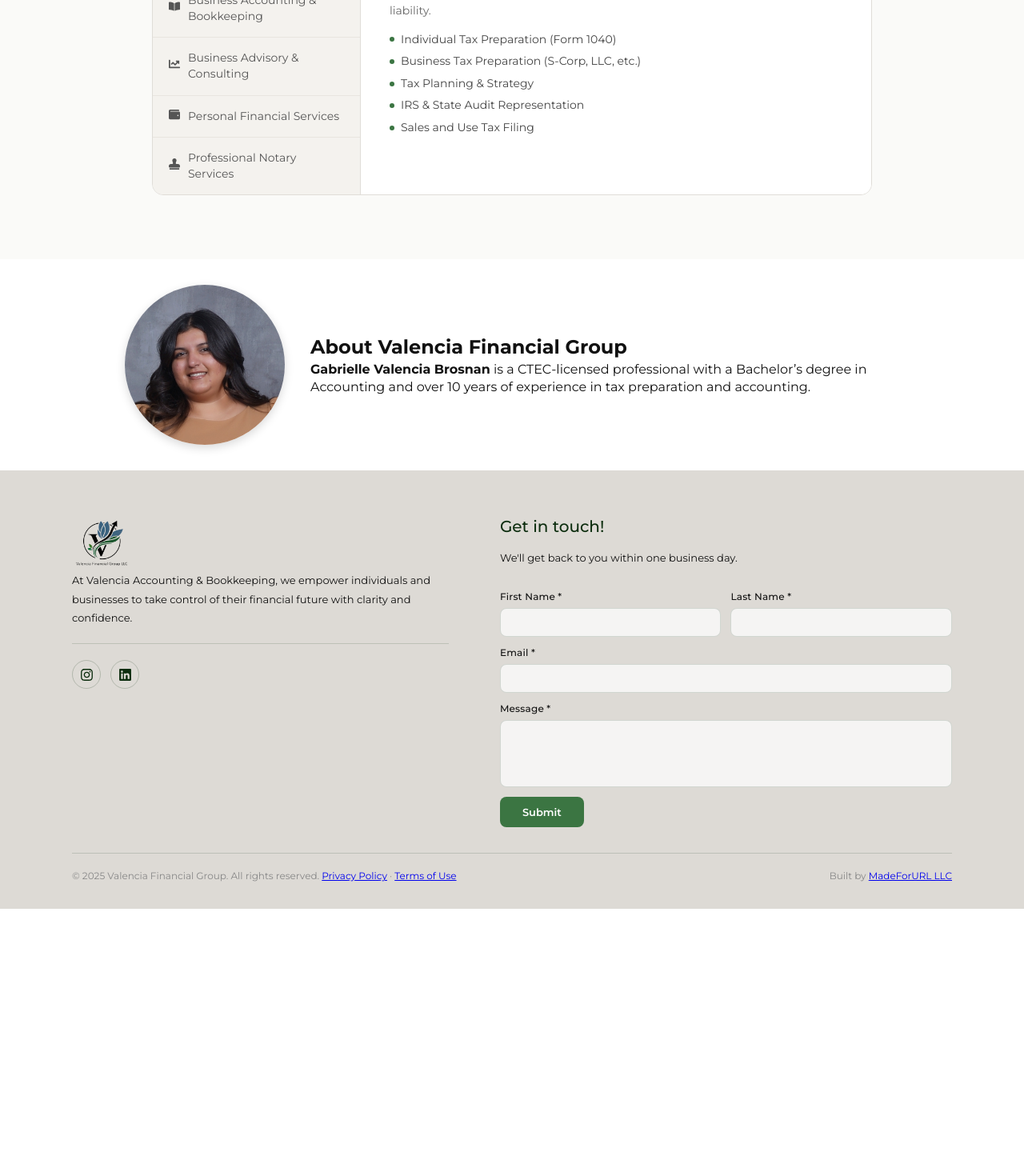
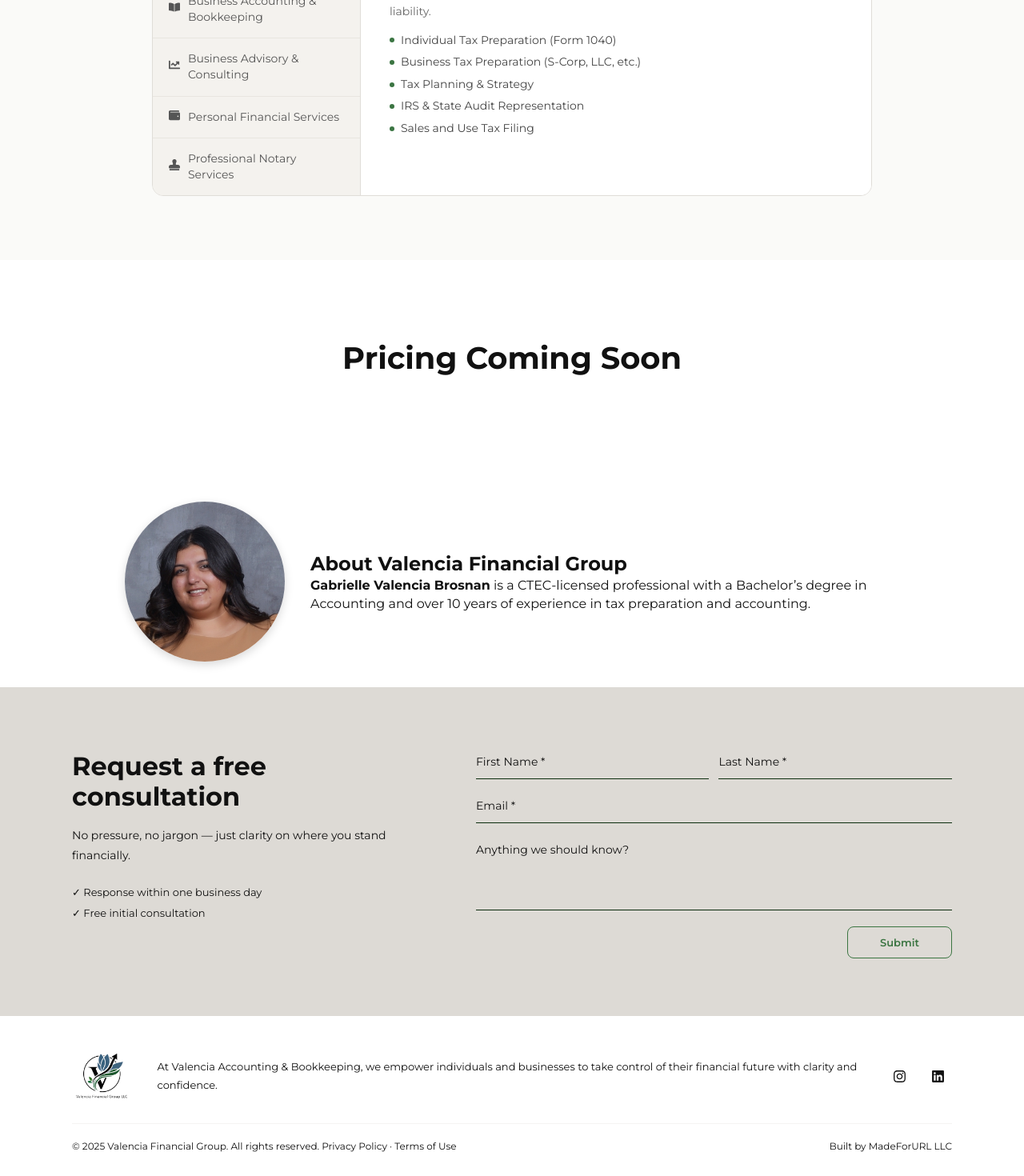
Before and after one commit to yawneazy/valencia-acct, a React (Vite) app: page / in a window 1280 px wide. Shown: the part 1017-2487 px from the top of the page at 80% size. Before the commit the page ends 2153 px from the top, so only its background shows below. Built offline with nearby package versions, Linux system fonts and the light colour scheme.

Commit message:
Added pricing, dark mode and form re-do. Need to implement dark mode on services section

```diff
--- a/src/App.jsx
+++ b/src/App.jsx
@@ -6,8 +6,10 @@
 import Navbar from './components/Navbar';
 import Footer from './components/Footer';
 import Hero from './components/Hero.jsx';
+import StatsBanner from './components/StatsBanner';
+import './styles/StatsBanner.css';
 import Services from './components/Services.jsx';
-// import Pricing from './components/Pricing.jsx';
+import Pricing from './components/Pricing.jsx';
 import About from './components/About.jsx';
 import PrivacyPolicy from "./pages/PrivacyPolicy.jsx";
 import Terms from "./pages/Terms.jsx";
@@ -23,8 +25,9 @@
           element={
             <>
               <Hero />
+              {/* <StatsBanner/> */}
               <Services />
-              {/* <Pricing /> */}
+              <Pricing />
               <About />
               {/* <Connect /> */}
             </>
--- a/src/components/Footer.jsx
+++ b/src/components/Footer.jsx
@@ -13,14 +13,11 @@
     message: ""
   });
 
-  const [status, setStatus] = useState("idle"); // idle | sending | success | error
+  const [status, setStatus] = useState("idle");
 
   const handleChange = (e) => {
     const { name, value } = e.target;
-    setFormData((prev) => ({
-      ...prev,
-      [name]: value
-    }));
+    setFormData((prev) => ({ ...prev, [name]: value }));
   };
 
   const handleSubmit = async (e) => {
@@ -51,65 +48,43 @@
 
   return (
     <footer className="footer" id="contact">
-      <div className="footer-content">
 
-        {/* LEFT SIDE */}
+      {/* TOP: heading + form side by side */}
+      <div className="footer-top">
+        <div className="footer-top-inner">
+
+          {/* LEFT */}
           <div className="footer-left">
-          <a href="#home" className="logo-container">
-            <picture>
-              <source
-                srcSet={valenciaAcctDarkModeLogo}
-                media="(prefers-color-scheme: dark)"
-              />
-              <img
-                className="main-logo"
-                src={valenciaAcctLogo}
-                alt="logo"
-              />
-            </picture>
-          </a>
-
-          <p className="mission-text">
-            At Valencia Accounting & Bookkeeping, we empower individuals and businesses
-            to take control of their financial future with clarity and confidence.
+            <h2 className="footer-heading">Request a free consultation</h2>
+            <p className="footer-subtext">
+              No pressure, no jargon — just clarity on where you stand financially.
             </p>
-
-          <hr className="footer-divider" />
-          <div className="social-icons">
-            <a href="https://www.instagram.com/valenciafinancial/" target="_blank" rel="noopener noreferrer">
-              <FaInstagram />
-            </a>
-            <a href="https://www.linkedin.com/in/gabrielle-brosnan-1752a823a/" target="_blank" rel="noopener noreferrer">
-              <FaLinkedin />
-            </a>
+            <div className="trust-signals">
+              <p className="trust-item">✓ Response within one business day</p>
+              <p className="trust-item">✓ Free initial consultation</p>
             </div>
           </div>
 
-        {/* RIGHT SIDE — FORM */}
-        <div className="footer-right">
-          <form id="consultation-form" onSubmit={handleSubmit}>
-            <h2>Get in touch!</h2>
-            <p className="footer-form-sub">We'll get back to you within one business day.</p>
-
+          {/* RIGHT: form */}
+          <form className="footer-form" id="consultation-form" onSubmit={handleSubmit}>
             <div className="name-row">
               <div className="form-group">
-                <label htmlFor="firstName">First Name *</label>
                 <input
                   id="firstName"
                   name="firstName"
                   type="text"
+                  placeholder="First Name *"
                   required
                   value={formData.firstName}
                   onChange={handleChange}
                 />
               </div>
-
               <div className="form-group">
-                <label htmlFor="lastName">Last Name *</label>
                 <input
                   id="lastName"
                   name="lastName"
                   type="text"
+                  placeholder="Last Name *"
                   required
                   value={formData.lastName}
                   onChange={handleChange}
@@ -118,11 +93,11 @@
             </div>
 
             <div className="form-group">
-              <label htmlFor="email">Email *</label>
               <input
                 id="email"
                 name="email"
                 type="email"
+                placeholder="Email *"
                 required
                 value={formData.email}
                 onChange={handleChange}
@@ -130,11 +105,11 @@
             </div>
 
             <div className="form-group">
-              <label htmlFor="message">Message *</label>
               <textarea
                 id="message"
                 name="message"
                 rows="4"
+                placeholder="Anything we should know?"
                 required
                 value={formData.message}
                 onChange={handleChange}
@@ -151,19 +126,47 @@
               <p className="form-status success">Thanks! We'll be in touch within one business day.</p>
             )}
             {status === "error" && (
-              <p className="form-status error">Something went wrong. Please try again or email us directly.</p>
+              <p className="form-status error">Something went wrong. Please try again.</p>
             )}
           </form>
+
+        </div>
       </div>
 
+      {/* BOTTOM: logo, mission, socials, copyright */}
+      <div className="footer-bottom-bar">
+        <div className="footer-bottom-inner">
+          <div className="footer-bottom-top">
+            <a href="#home" className="logo-container">
+              <picture>
+                <source srcSet={valenciaAcctDarkModeLogo} media="(prefers-color-scheme: dark)" />
+                <img className="footer-logo" src={valenciaAcctLogo} alt="Valencia Financial Group logo" />
+              </picture>
+            </a>
+            <p className="mission-text">
+              At Valencia Accounting & Bookkeeping, we empower individuals and businesses
+              to take control of their financial future with clarity and confidence.
+            </p>
+            <div className="social-icons">
+              <a href="https://www.instagram.com/valenciafinancial/" target="_blank" rel="noopener noreferrer" aria-label="Instagram">
+                <FaInstagram />
+              </a>
+              <a href="https://www.linkedin.com/in/gabrielle-brosnan-1752a823a/" target="_blank" rel="noopener noreferrer" aria-label="LinkedIn">
+                <FaLinkedin />
+              </a>
             </div>
-      <div className="footer-bottom">
+          </div>
+
+          <div className="footer-copyright">
             <span>© {new Date().getFullYear()} Valencia Financial Group. All rights reserved.{" "}
               <NavLink to="/privacypolicy">Privacy Policy</NavLink> ·{" "}
               <NavLink to="/terms">Terms of Use</NavLink>
             </span>
             <p className="built-by">Built by <a href="https://madeforurl.com">MadeForURL LLC</a></p>
           </div>
+        </div>
+      </div>
+
     </footer>
   );
 }
--- /dev/null
+++ b/src/components/Pricing.jsx
@@ -0,0 +1,13 @@
+import React, { useEffect, useState } from 'react';
+import '../styles/Pricing.css';
+
+ function Pricing() {
+
+    return (
+ <section className="pricing" id="pricing">
+          <h1 className="pricing-title">Pricing Coming Soon</h1>
+
+</section>
+    );
+ }
+export default Pricing;
--- /dev/null
+++ b/src/components/StatsBanner.jsx
@@ -0,0 +1,18 @@
+export default function StatsBanner() {
+    const stats = [
+      { value: "10+", label: "Years Experience" },
+      { value: "CTEC", label: "Licensed Professional" },
+      { value: "Free", label: "Initial Consultation" },
+    ];
+
+    return (
+      <div className="stats-banner">
+        {stats.map((stat, index) => (
+          <div key={index} className="stats-item">
+            <span className="stats-value">{stat.value}</span>
+            <span className="stats-label">{stat.label}</span>
+          </div>
+        ))}
+      </div>
+    );
+  }
--- a/src/index.css
+++ b/src/index.css
@@ -6,14 +6,21 @@
 :root {
   --color-blue: #5C7E97;
   --color-light-green: #3B7542;
+  --color-nav-bottom: #5C7E97;
   --color-med-green: #26572A;
   --color-dark-green: #0C2D0E;
   /* beige */
   --color-footer: #DDDAD5;
+  --color-border: rgba(221, 218, 213, 0.3);
+  --color-hero-border: #26572A;
+  --color-header-text: #111111;
+  --color-bg: #FFFFFF;
+  --color-services-bg: #F2F2F0;
+  --color-text: #111111;
+  --color-bg-secondary: #f4f2ee;
+  --color-bg-hover: #eceae5;
 
-  --color-bg: #ffffff;
-  --color-text: #111111;
-
+  --color-form-border: var(--color-dark-green);
   color-scheme: light dark;
   font-family: 'Montserrat', sans-serif;
   --color-bg-hero-top: rgba(221, 218, 213, 0.3);
@@ -31,10 +38,18 @@
     --color-light-green: #5C9A64;
     --color-med-green: #3D7A42;
     --color-dark-green: #1A4A1E;
+    --color-border: #26572A;
+    --color-hero-border: #26572A;
+    --color-nav-bottom: #26572A;
+    --color-header-text: #FFFFFF;
+    --color-footer-header: #000000;
     --color-footer: #2A2A28;
     --color-bg-hero-top: rgba(30, 77, 30, 0.25);
+    --color-form-border: var(--color-light-green);
     --color-bg: #121212;
     --color-text: #EDEDED;
+    --color-bg-secondary: #1a1a1a;
+    --color-bg-hover: #222222;
   }
 
   .light-logo {
--- a/src/styles/Footer.css
+++ b/src/styles/Footer.css
@@ -1,89 +1,60 @@
 .footer {
-  padding: 56px 32px 32px;
-  background: var(--color-footer);
   width: 100%;
   box-sizing: border-box;
+  scroll-margin-top: 120px;
 }
 
-.footer-content {
-  display: flex;
-  gap: 64px;
-  align-items: flex-start;
+/* ── Top section (form area) ── */
+.footer-top {
+  background: var(--color-footer);
+  padding: 72px 32px;
+}
+
+.footer-top-inner {
   max-width: 1100px;
   margin: 0 auto;
+  display: grid;
+  grid-template-columns: 1fr 1.4fr;
+  gap: 80px;
+  align-items: start;
 }
 
 /* ── Left ── */
 .footer-left {
-  flex: 1;
-  /* max-width: 340px; */
+  padding-top: 8px;
 }
 
-.footer-logo {
-  width: 200px;
+.footer-heading {
+  font-size: 2rem;
+  font-weight: 700;
+  color: var(--color-header-texts);
+  line-height: 1.2;
   margin-bottom: 16px;
-  display: block;
-  margin: 0 auto 16px;
 }
 
-.mission-text {
-  font-size: 13px;
-  /* color: #3a3a38; */
-  color: var(--color-text);
+.footer-subtext {
+  font-size: 14px;
+  color: var(--color-text-secondary);
   line-height: 1.8;
-  margin-bottom: 20px;
+  margin-bottom: 24px;
 }
 
-.footer-divider {
-  border: none;
-  border-top: 0.5px solid rgba(12, 45, 14, 0.15);
-  margin: 20px 0;
+.trust-signals {
+  display: flex;
+  flex-direction: column;
+  gap: 8px;
 }
 
-.social-icons {
+.trust-item {
+  font-size: 13px;
+  color: var(--color-text-secondary);
   display: flex;
-  gap: 12px;
+  align-items: center;
+  gap: 8px;
 }
 
-.social-icons a {
-  width: 36px;
-  height: 36px;
-  border-radius: 50%;
-  border: 1px solid rgba(12, 45, 14, 0.2);
-  display: flex;
-  align-items: center;
-  justify-content: center;
-  color: var(--color-dark-green);
-  font-size: 17px;
-  text-decoration: none;
-  transition: background 0.2s, color 0.2s;
-}
-
-.social-icons a:hover {
-  background: var(--color-dark-green);
-  color: var(--color-footer);
-}
-
-/* ── Right / Form ── */
-.footer-right {
-  flex: 1.2;
-}
-
-.footer-right h2 {
-  font-size: 20px;
-  font-weight: 500;
-  color: var(--color-dark-green);
-  margin-bottom: 4px;
-}
-
-.footer-form-sub {
-  font-size: 13px;
-  /* color: #666; */
-  color: var(--color-text);
-  margin-bottom: 20px;
-}
-
-.footer-right form {
+/* ── Form ── */
+.footer-form {
   display: flex;
   flex-direction: column;
   gap: 12px;
@@ -98,53 +69,78 @@
   display: flex;
   flex-direction: column;
   flex: 1;
-  gap: 5px;
 }
 
-.footer-right label {
-  font-size: 12px;
-  /* color: #555; */
+.footer-form input,
+.footer-form textarea {
+  width: 100%;
+  padding: 12px 0;
+  border: none;
+  border-bottom: 1px solid var(--color-form-border);
+  background: transparent;
+  font-size: 14px;
   color: var(--color-text);
-  font-weight: 500;
-  letter-spacing: 0.2px;
+  font-family: inherit;
+  outline: none;
+  resize: none;
+  transition: border-color 0.2s;
+  box-sizing: border-box;
 }
 
-.footer-right input,
-.footer-right textarea {
-  padding: 9px 12px;
-  border-radius: 8px;
-  border: 1px solid rgba(12, 45, 14, 0.15);
-  background: rgba(255, 255, 255, 0.7);
-  font-size: 13px;
-  color: #222;
-  outline: none;
-  font-family: inherit;
-  resize: none;
-  transition: border-color 0.2s, background 0.2s;
+.footer-form input::placeholder,
+.footer-form textarea::placeholder {
+  color: var(--color-text-secondary);
 }
 
-.footer-right input:focus,
-.footer-right textarea:focus {
-  border-color: var(--color-light-green);
-  background: white;
-  box-shadow: 0 0 0 3px rgba(59, 117, 66, 0.1);
+.footer-form input:focus,
+.footer-form textarea:focus {
+  border-bottom-color: var(--color-dark-green);
 }
 
-.submit-btn-container button {
-  padding: 10px 28px;
-  background: var(--color-light-green);
+.submit-btn-container {
+  display: flex;
+  justify-content: flex-end;
+  margin-top: 8px;
+}
+
+/* .submit-btn-container button {
+  padding: 12px 32px;
+  background: var(--color-dark-green);
   color: white;
   border: none;
+  border-radius: 8px;
+  font-size: 14px;
+  font-weight: 600;
+  cursor: pointer;
+  transition: background 0.2s;
+  font-family: inherit;
+} */
+
+.submit-btn-container button {
+  padding: 10px 40px;
+  background: transparent;
+  color: var(--color-light-green);
+  border: 1px solid var(--color-light-green);
   border-radius: 8px;
   font-size: 13px;
   font-weight: 600;
   cursor: pointer;
-  transition: background 0.2s;
+  transition: background 0.2s, color 0.2s;
   font-family: inherit;
 }
 
+/* .submit-btn-container button:hover {
+  background: var(--color-med-green);
+} */
+
 .submit-btn-container button:hover {
-  background: var(--color-dark-green);
+  background: var(--color-light-green);
+  color: white;
+}
+
+.submit-btn-container button:disabled {
+  opacity: 0.6;
+  cursor: not-allowed;
 }
 
 .form-status {
@@ -152,44 +148,121 @@
   margin-top: 4px;
 }
 
-.form-status.success {
-  color: var(--color-light-green);
+.form-status.success { color: var(--color-light-green); }
+.form-status.error { color: #c0392b; }
+
+/* ── Bottom bar ── */
+.footer-bottom-bar {
+  background: var(--color-footer-bottom);
+  padding: 40px 32px 28px;
 }
 
-.form-status.error {
-  color: #c0392b;
+.footer-bottom-inner {
+  max-width: 1100px;
+  margin: 0 auto;
 }
 
-/* ── Bottom bar ── */
-.footer-bottom {
-  max-width: 1100px;
-  margin: 32px auto 0;
-  padding-top: 20px;
-  border-top: 0.5px solid rgba(12, 45, 14, 0.15);
+.footer-bottom-top {
+  display: flex;
+  align-items: center;
+  gap: 32px;
+  padding-bottom: 24px;
+  border-bottom: 0.5px solid var(--color-border);
+  margin-bottom: 20px;
+}
+
+.footer-logo {
+  width: 52px;
+  height: 52px;
+  object-fit: contain;
+  flex-shrink: 0;
+}
+
+.mission-text {
+  font-size: 13px;
+  color: var(--color-footer-text);
+  line-height: 1.8;
+  flex: 1;
+}
+
+.social-icons {
+  display: flex;
+  gap: 12px;
+  flex-shrink: 0;
+}
+
+.social-icons a {
+  width: 36px;
+  height: 36px;
+  border-radius: 50%;
+  border: 1px solid var(--color-footer-border);
+  display: flex;
+  align-items: center;
+  justify-content: center;
+  color: var(--color-footer-text);
+  font-size: 17px;
+  text-decoration: none;
+  transition: background 0.2s, color 0.2s;
+}
+
+.social-icons a:hover {
+  background: var(--color-footer-text);
+  color: var(--color-footer-bottom);
+}
+
+.footer-copyright {
   display: flex;
   justify-content: space-between;
   font-size: 12px;
-  color: #888;
+  color: var(--color-footer-text);
   flex-wrap: wrap;
   gap: 8px;
 }
 
+.footer-copyright a {
+  color: var(--color-footer-text);
+  text-decoration: none;
+}
+
+.footer-copyright a:hover {
+  text-decoration: underline;
+}
+
+.built-by a {
+  color: var(--color-footer-text);
+  text-decoration: none;
+}
+
+.built-by a:hover {
+  text-decoration: underline;
+}
+
 /* ── Mobile ── */
 @media (max-width: 768px) {
-  .footer-content {
-    flex-direction: column;
-    gap: 40px;
+  .footer-top {
+    padding: 48px 20px;
   }
 
-  .footer-left {
-    max-width: 100%;
+  .footer-top-inner {
+    grid-template-columns: 1fr;
+    gap: 40px;
   }
 
   .name-row {
     flex-direction: column;
   }
 
-  .footer-bottom {
+  .footer-bottom-bar {
+    padding: 32px 20px 24px;
+  }
+
+  .footer-bottom-top {
+    flex-direction: column;
+    align-items: flex-start;
+    gap: 16px;
+  }
+
+  .footer-copyright {
     flex-direction: column;
     align-items: center;
     text-align: center;
--- a/src/styles/Navbar.css
+++ b/src/styles/Navbar.css
@@ -9,9 +9,8 @@
   width: 100%;
   /* background: rgba(255, 255, 255, 0.85); */
   backdrop-filter: blur(10px);
-  /* border-bottom: 1px solid rgba(0, 0, 0, 0.06); */
   background: color-mix(in srgb, var(--color-bg) 85%, transparent);
-  border-bottom: 1px solid var(--color-border);
+  border-bottom: 1px solid var(--color-nav-bottom);
 }
 
 /* =========================
--- /dev/null
+++ b/src/styles/Pricing.css
@@ -0,0 +1,17 @@
+.pricing {
+    padding: 5rem 2rem;
+    text-align: center;
+    background: var(--color-bg);
+  }
+
+  .pricing-title {
+    font-size: 2.4rem;
+    color: var(--color-header-text);
+    margin-bottom: 2.5rem;
+  }
+
+  /* ── Animation ── */
+  @keyframes fadeIn {
+    from { opacity: 0; transform: translateY(8px); }
+    to { opacity: 1; transform: translateY(0); }
+  }
--- /dev/null
+++ b/src/styles/StatsBanner.css
@@ -0,0 +1,60 @@
+.stats-banner {
+    display: flex;
+    justify-content: center;
+    align-items: center;
+    gap: 0;
+    background: var(--color-blue);
+    padding: 20px 32px;
+    width: 100%;
+    box-sizing: border-box;
+  }
+
+  .stats-item {
+    display: flex;
+    flex-direction: column;
+    align-items: center;
+    gap: 4px;
+    flex: 1;
+    max-width: 320px;
+    padding: 0 40px;
+    position: relative;
+  }
+
+  .stats-item:not(:last-child)::after {
+    content: "";
+    position: absolute;
+    right: 0;
+    top: 50%;
+    transform: translateY(-50%);
+    height: 32px;
+    width: 0.5px;
+    background: rgba(255, 255, 255, 0.25);
+  }
+
+  .stats-value {
+    font-size: 1.4rem;
+    font-weight: 700;
+    color: white;
+    letter-spacing: -0.5px;
+  }
+
+  .stats-label {
+    font-size: 0.75rem;
+    color: rgba(255, 255, 255, 0.8);
+    letter-spacing: 0.04em;
+    text-transform: uppercase;
+  }
+
+  @media (max-width: 480px) {
+    .stats-banner {
+      padding: 20px 16px;
+    }
+
+    .stats-value {
+      font-size: 1.2rem;
+    }
+
+    .stats-label {
+      font-size: 0.7rem;
+    }
+  }
```
Also changed, not shown: src/components/Hero.jsx (+5 -2 lines), src/styles/Hero.css (+23 -16 lines), src/styles/Services.css (indentation only). Lines whose indentation alone changed are shown as unchanged.
